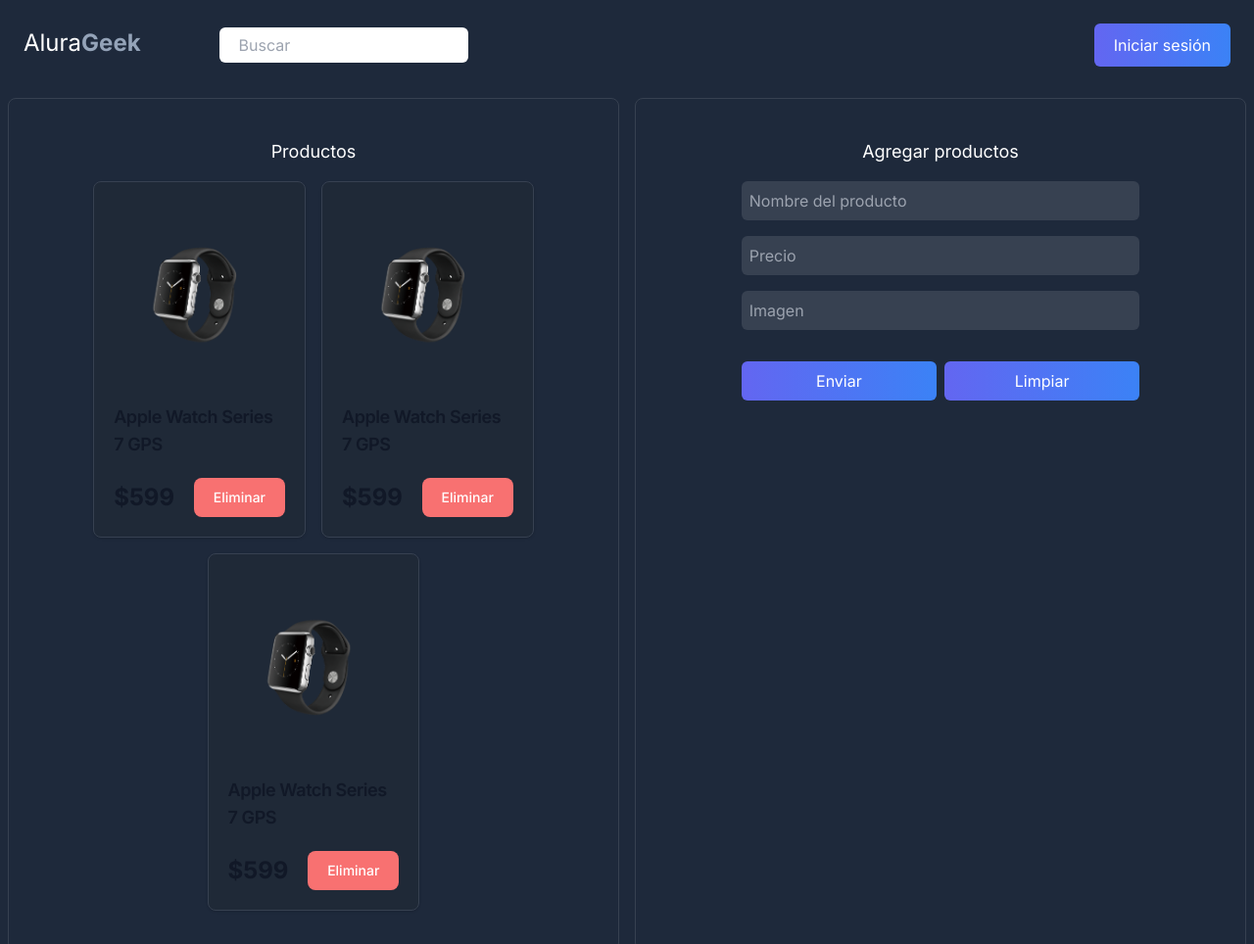
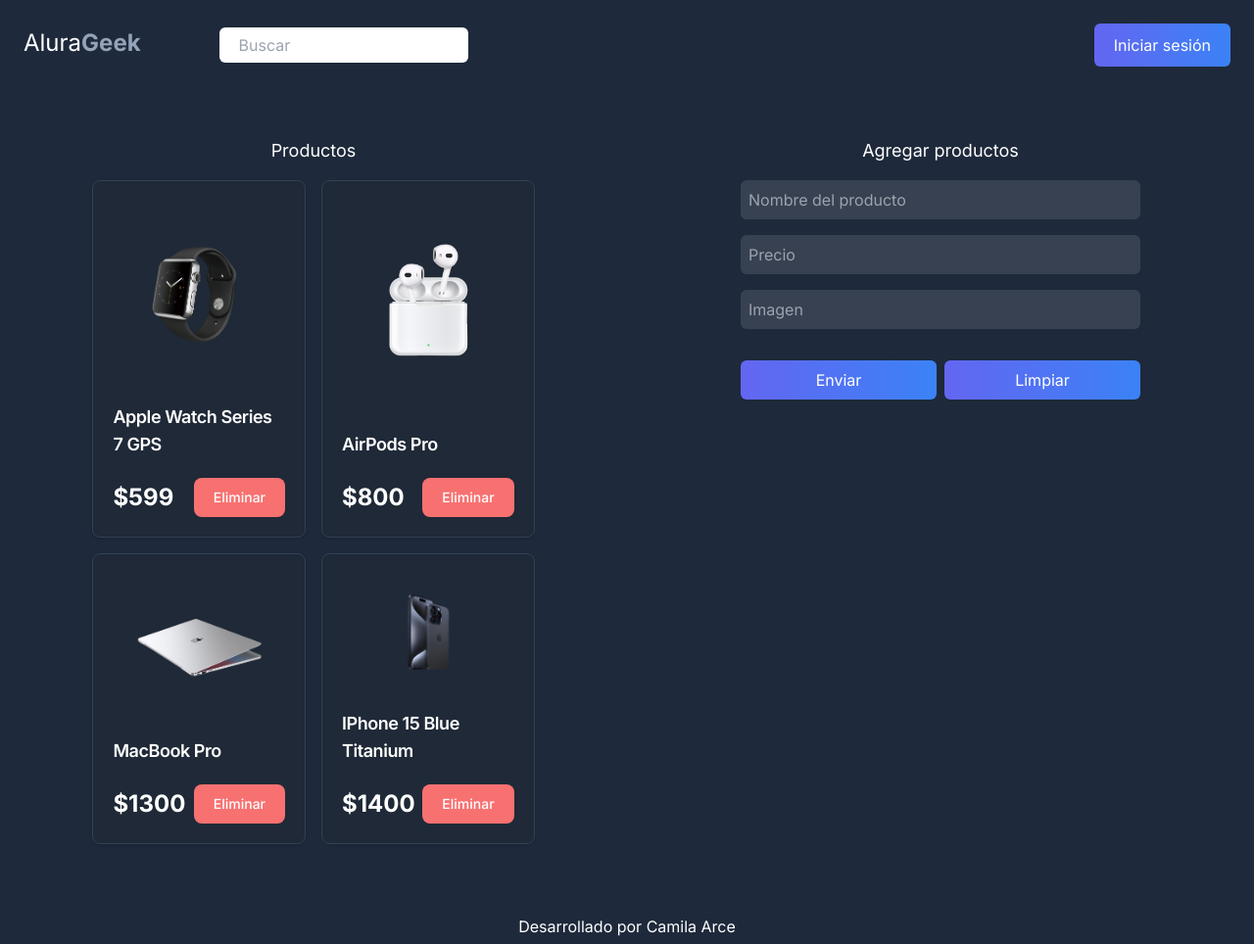
Before and after one commit to camilabarce/alura-geek, a website with bundled scripts: page index.html in a window 1280 px wide. Shown: the top 964 px of the page at 98% size. Built offline with nearby package versions, Linux system fonts and the light colour scheme; data requests are answered from the project's data file.

Commit message:
crear API fake para luego consumirla y mostrar productos

```diff
--- /dev/null
+++ b/data/products.json
@@ -0,0 +1,28 @@
+{
+    "products": [
+        {
+            "id": 1,
+            "name": "Apple Watch Series 7 GPS",
+            "price": 599,
+            "img": "./assets/apple-watch-pcq.png"
+        },
+        {
+            "id": 2,
+            "name": "AirPods Pro",
+            "price": 800,
+            "img": "./assets/airpods-pro.png"
+        },
+        {
+            "id": 3,
+            "name": "MacBook Pro",
+            "price": 1300,
+            "img": "./assets/macbook-pro.png"
+        },
+        {
+            "id": 4,
+            "name": "IPhone 15 Blue Titanium",
+            "price": 1400,
+            "img": "./assets/iphone15.png"
+        }
+    ]
+}
--- a/index.html
+++ b/index.html
@@ -11,17 +11,6 @@
   <link href="https://fonts.googleapis.com/css2?family=Inter:wght@100..900&display=swap" rel="stylesheet">
   <link rel="stylesheet" href="styles/main.css">
   <script src="https://cdn.tailwindcss.com"></script>
-  <script>
-    tailwind.config = {
-      theme: {
-        extend: {
-          colors: {
-            clifford: '#da373d',
-          }
-        }
-      }
-    }
-  </script>
 </head>
 
 <body class="bg-slate-800 text-white">
@@ -38,60 +27,13 @@
     </div>
   </header>
   <main class="flex justify-around w-full">
-    <section class="flex-1 border border-gray-700 rounded-lg p-10 m-2">
+    <section class="flex-1 p-10 m-2">
       <h3 class="text-lg text-center pb-4">Productos</h3>
-      <div class="flex flex-wrap gap-4 justify-center ">
-        <div class="w-2/5 border border-gray-200 rounded-lg shadow bg-gray-800 border-gray-700 hover:bg-gray-100/5">
-          <a href="#" class="">
-            <img class="p-8 rounded-t-lg" src="assets/apple-watch-pcq.png">
-          </a>
-          <div class="px-5 pb-5">
-            <a href="#">
-              <h5 class="text-lg font-semibold tracking-tight text-gray-900 dark:text-white pb-5">Apple Watch
-                Series 7 GPS</h5>
-            </a>
-            <div class="flex items-center justify-between">
-              <span class="text-2xl font-bold text-gray-900 dark:text-white">$599</span>
-              <a href="#"
-                class="text-white bg-red-400 hover:bg-red-500 font-medium rounded-lg text-sm px-5 py-2.5 text-center">Eliminar</a>
-            </div>
-          </div>
-        </div>
-        <div class="w-2/5 border border-gray-200 rounded-lg shadow bg-gray-800 border-gray-700 hover:bg-gray-100/5">
-          <a href="#" class="">
-            <img class="p-8 rounded-t-lg" src="assets/apple-watch-pcq.png">
-          </a>
-          <div class="px-5 pb-5">
-            <a href="#">
-              <h5 class="text-lg font-semibold tracking-tight text-gray-900 dark:text-white pb-5">Apple Watch
-                Series 7 GPS</h5>
-            </a>
-            <div class="flex items-center justify-between">
-              <span class="text-2xl font-bold text-gray-900 dark:text-white">$599</span>
-              <a href="#"
-                class="text-white bg-red-400 hover:bg-red-500 font-medium rounded-lg text-sm px-5 py-2.5 text-center">Eliminar</a>
-            </div>
-          </div>
-        </div>
-        <div class="w-2/5 border border-gray-200 rounded-lg shadow bg-gray-800 border-gray-700 hover:bg-gray-100/5">
-          <a href="#" class="">
-            <img class="p-8 rounded-t-lg" src="assets/apple-watch-pcq.png">
-          </a>
-          <div class="px-5 pb-5">
-            <a href="#">
-              <h5 class="text-lg font-semibold tracking-tight text-gray-900 dark:text-white pb-5">Apple Watch
-                Series 7 GPS</h5>
-            </a>
-            <div class="flex items-center justify-between">
-              <span class="text-2xl font-bold text-gray-900 dark:text-white">$599</span>
-              <a href="#"
-                class="text-white bg-red-400 hover:bg-red-500 font-medium rounded-lg text-sm px-5 py-2.5 text-center">Eliminar</a>
-            </div>
-          </div>
-        </div>
+      <div data-product class="flex flex-wrap gap-4 justify-center">
+
       </div>
     </section>
-    <section class="flex-1 border border-gray-700 rounded-lg p-10 m-2 flex flex-col content-center">
+    <section class="flex-1 p-10 m-2 flex flex-col content-center">
       <div class="w-9/12 mx-auto">
         <h3 class="text-lg text-center pb-4">Agregar productos</h3>
         <form class="flex flex-col">
@@ -119,6 +61,7 @@
   <footer class="p-6">
     <p class="text-center">Desarrollado por <a href="http://" target="_blank">Camila Arce</a></p>
   </footer>
+  <script type="module" src="scripts/controllers/main.js"></script>
 </body>
 
 </html>
--- /dev/null
+++ b/scripts/controllers/main.js
@@ -0,0 +1,50 @@
+import { serviceProducts } from "../services/products-service.js";
+
+const productContainer = document.querySelector("[data-product]");
+
+function createCard(name, price, img, id) {
+    const card = document.createElement("div");
+    card.classList.add(
+        "w-2/5",
+        "border",
+        "border-gray-200",
+        "rounded-lg",
+        "shadow",
+        "bg-gray-800",
+        "border-slate-700",
+        "hover:bg-gray-100/5",
+        "flex",
+        "flex-col",
+        "justify-between"
+    );
+
+    card.innerHTML = `
+    <div class="flex-1 flex items-center justify-center">
+        <img class="p-8 rounded-t-lg" src="${img}" alt="${name}">
+    </div>
+    <div class="px-5 pb-5">
+        <h5 class="text-lg font-semibold tracking-tight text-white pb-5">${name}</h5>
+        <div class="flex items-center justify-between flex-wrap">
+            <span class="text-2xl font-bold text-white">$${price}</span>
+            <button class="text-white bg-red-400 hover:bg-red-500 font-medium rounded-lg text-sm px-5 py-2.5 text-center" data-id="${id}">Eliminar</button>
+        </div>
+    </div>
+    `;
+
+    productContainer.appendChild(card);
+    return card;
+}
+
+const render = async () => {
+    try {
+        const listProducts = await serviceProducts.productList();
+        console.log(listProducts);
+        listProducts.forEach(product => {
+            createCard(product.name, product.price, product.img, product.id);
+        });
+    } catch (error) {
+        console.log(error);
+    }
+};
+
+render();
--- /dev/null
+++ b/scripts/services/products-service.js
@@ -0,0 +1,9 @@
+const productList = () => {
+    return fetch('http://localhost:3000/products')
+        .then(response => response.json())
+        .catch(error => console.log(error));
+};
+
+export const serviceProducts = {
+    productList,
+};
```
Also changed, not shown: package.json (added, +14 -0 lines), assets/airpods-pro.png (added), assets/iphone15.png (added), assets/macbook-pro.png (added), 2 other files.
